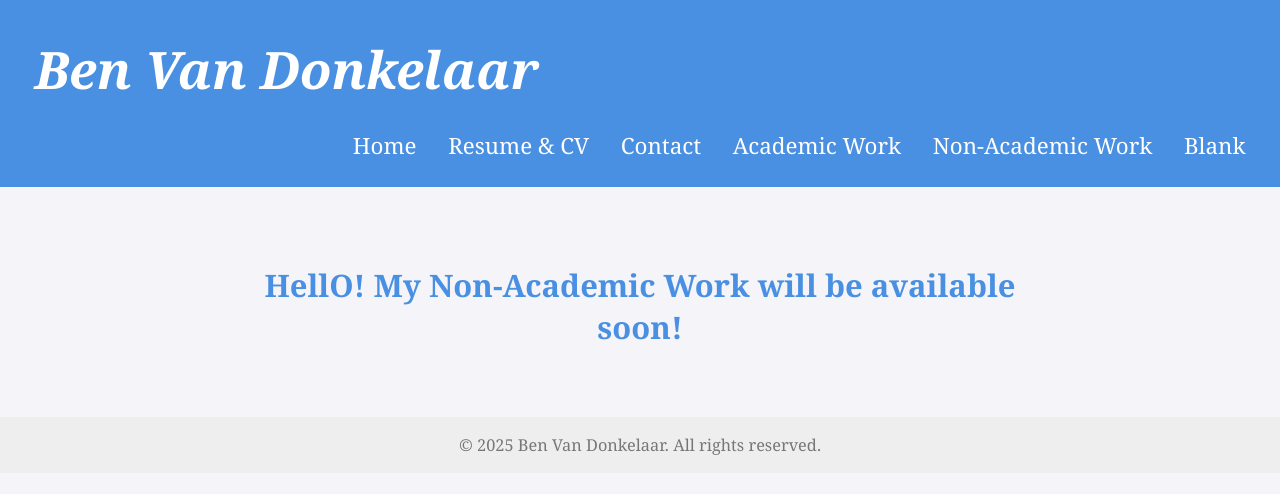
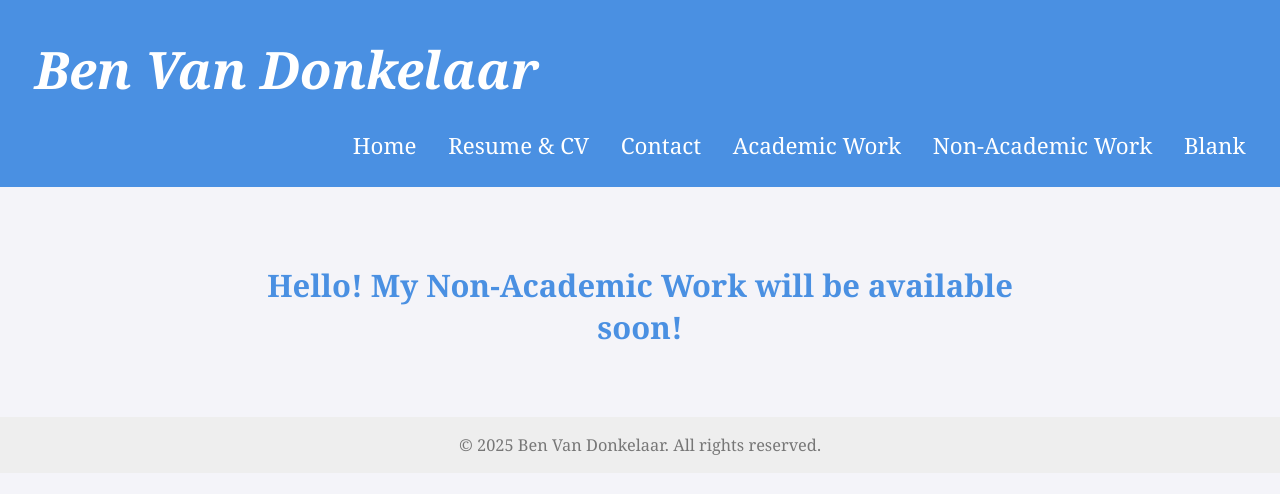
Before and after one commit to BenVanDonkelaar/benvandonkelaar.github.io, a plain HTML site: page non_academic_work/index.html in a window 1280 px wide. Drawn offline with Linux system fonts and the light colour scheme.

Commit message:
Update index.html

```diff
--- a/non_academic_work/index.html
+++ b/non_academic_work/index.html
@@ -186,7 +186,7 @@
   </header>
 
   <main>
-    <h2>HellO! My Non-Academic Work will be available soon!</h2>
+    <h2>Hello! My Non-Academic Work will be available soon!</h2>
 
 
   </main>
```
